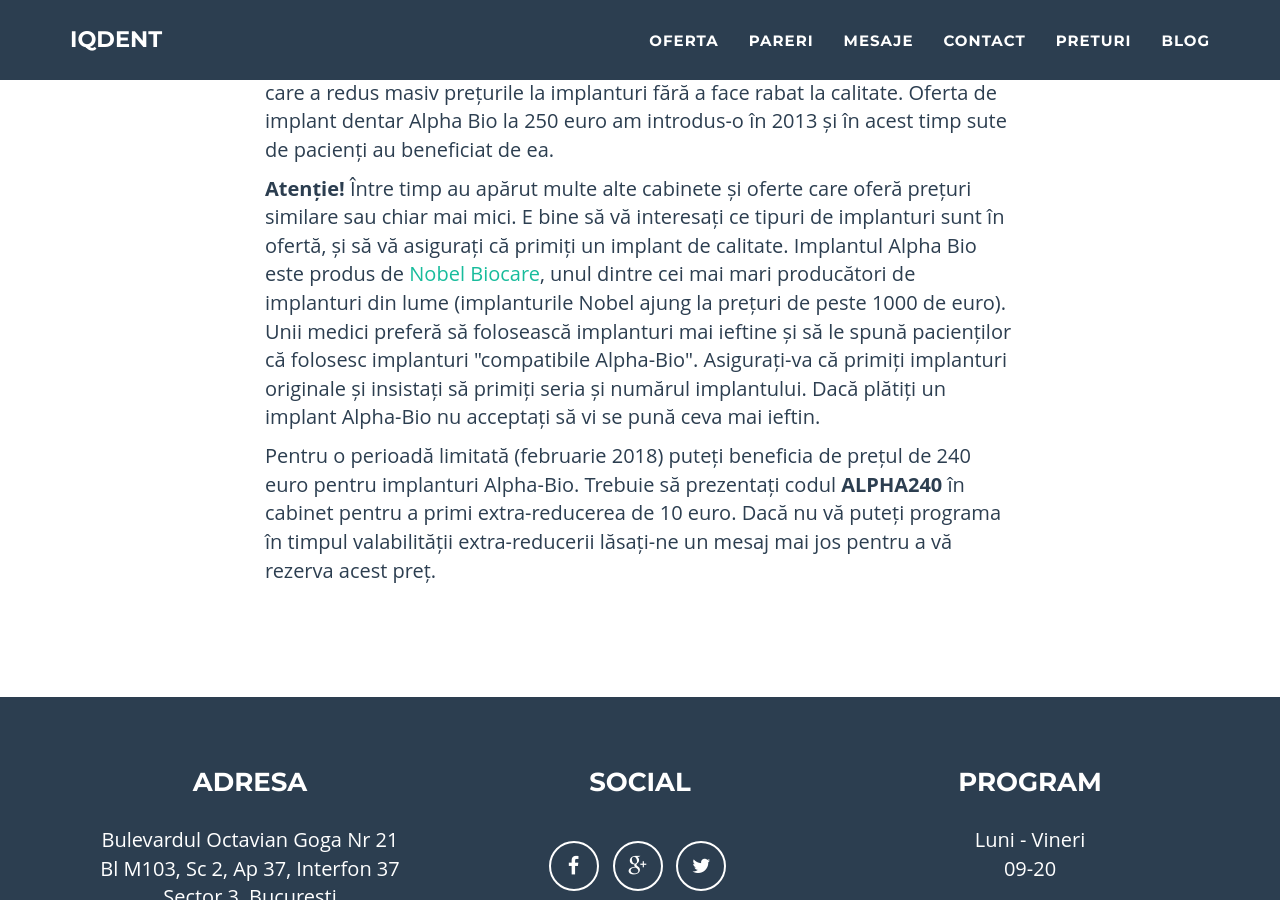
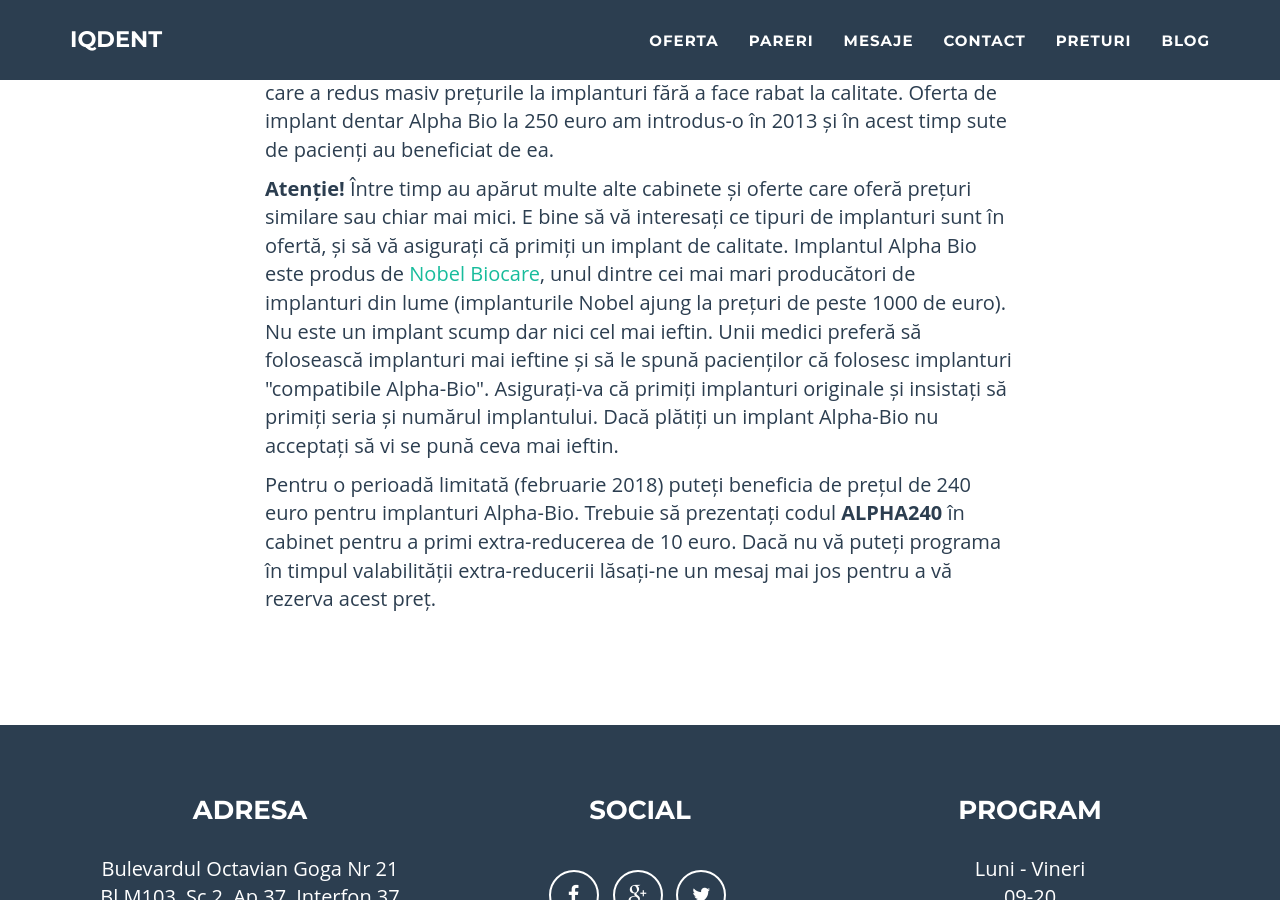
Before and after one commit to littledentgopo/offerdent, a Jekyll site: the page built from extra-reducere-alphabio.html, in a window 1280 px wide and 900 px high, scrolled down 1532 px. Built offline with Jekyll 4.4.1, drawn with Linux system fonts in a browser that asks for light colours; comment, search, counter and statistics services are not loaded.

Commit message:
Adding extras

```diff
--- a/extra-reducere-alphabio.html
+++ b/extra-reducere-alphabio.html
@@ -33,7 +33,7 @@ contact: one
                     Cabinetul nostru, <a href="{{site.contact.office.url}}" target="_blank">{{ site.newname }}</a> (fost IQDent), a fost printre primele din București care a redus masiv prețurile la implanturi fără a face rabat la calitate. Oferta de implant dentar Alpha Bio la 250 euro am introdus-o în 2013 și în acest timp sute de pacienți au beneficiat de ea.
                 </p>
                 <p>
-                    <strong>Atenție!</strong> Între timp au apărut multe alte cabinete și oferte care oferă prețuri similare sau chiar mai mici. E bine să vă interesați ce tipuri de implanturi sunt în ofertă, și să vă asigurați că primiți un implant de calitate. Implantul Alpha Bio este produs de <a href="https://www.nobelbiocare.com/" target="_blank">Nobel Biocare</a>, unul dintre cei mai mari producători de implanturi din lume (implanturile Nobel ajung la prețuri de peste 1000 de euro). Unii medici preferă să folosească implanturi mai ieftine și să le spună pacienților că folosesc implanturi "compatibile Alpha-Bio". Asigurați-va că primiți implanturi originale și insistați să primiți seria și numărul implantului. Dacă plătiți un implant Alpha-Bio nu acceptați să vi se pună ceva mai ieftin.
+                    <strong>Atenție!</strong> Între timp au apărut multe alte cabinete și oferte care oferă prețuri similare sau chiar mai mici. E bine să vă interesați ce tipuri de implanturi sunt în ofertă, și să vă asigurați că primiți un implant de calitate. Implantul Alpha Bio este produs de <a href="https://www.nobelbiocare.com/" target="_blank">Nobel Biocare</a>, unul dintre cei mai mari producători de implanturi din lume (implanturile Nobel ajung la prețuri de peste 1000 de euro). Nu este un implant scump dar nici cel mai ieftin. Unii medici preferă să folosească implanturi mai ieftine și să le spună pacienților că folosesc implanturi "compatibile Alpha-Bio". Asigurați-va că primiți implanturi originale și insistați să primiți seria și numărul implantului. Dacă plătiți un implant Alpha-Bio nu acceptați să vi se pună ceva mai ieftin.
                 </p>
                 <p>
                      Pentru o perioadă limitată ({{site.offer.extramonth}}) puteți beneficia de prețul de 240 euro pentru implanturi Alpha-Bio. Trebuie să prezentați codul <strong>ALPHA240</strong> în cabinet pentru a primi extra-reducerea de 10 euro. Dacă nu vă puteți programa în timpul valabilității extra-reducerii lăsați-ne un mesaj mai jos pentru a vă rezerva acest preț.
```
